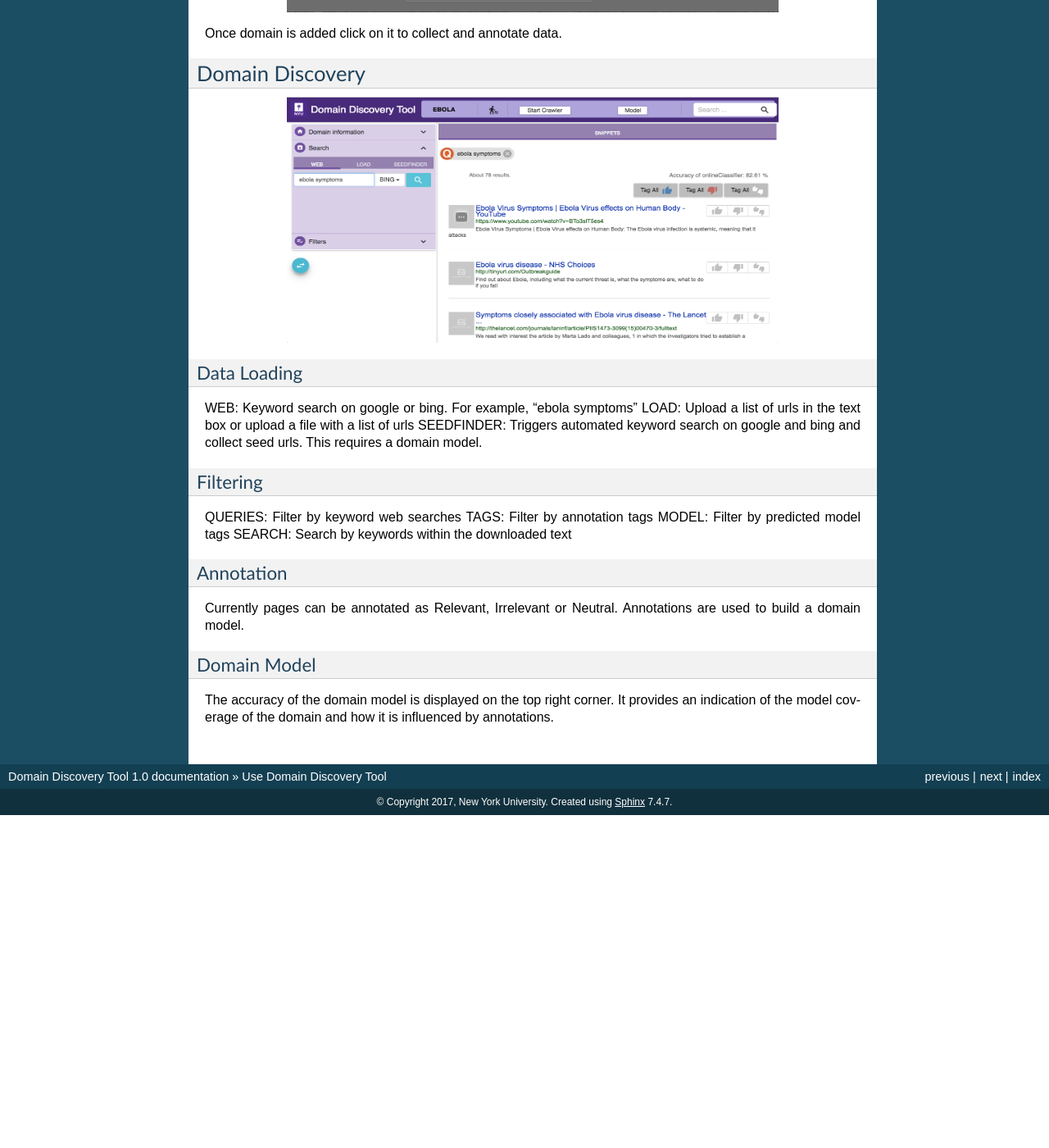
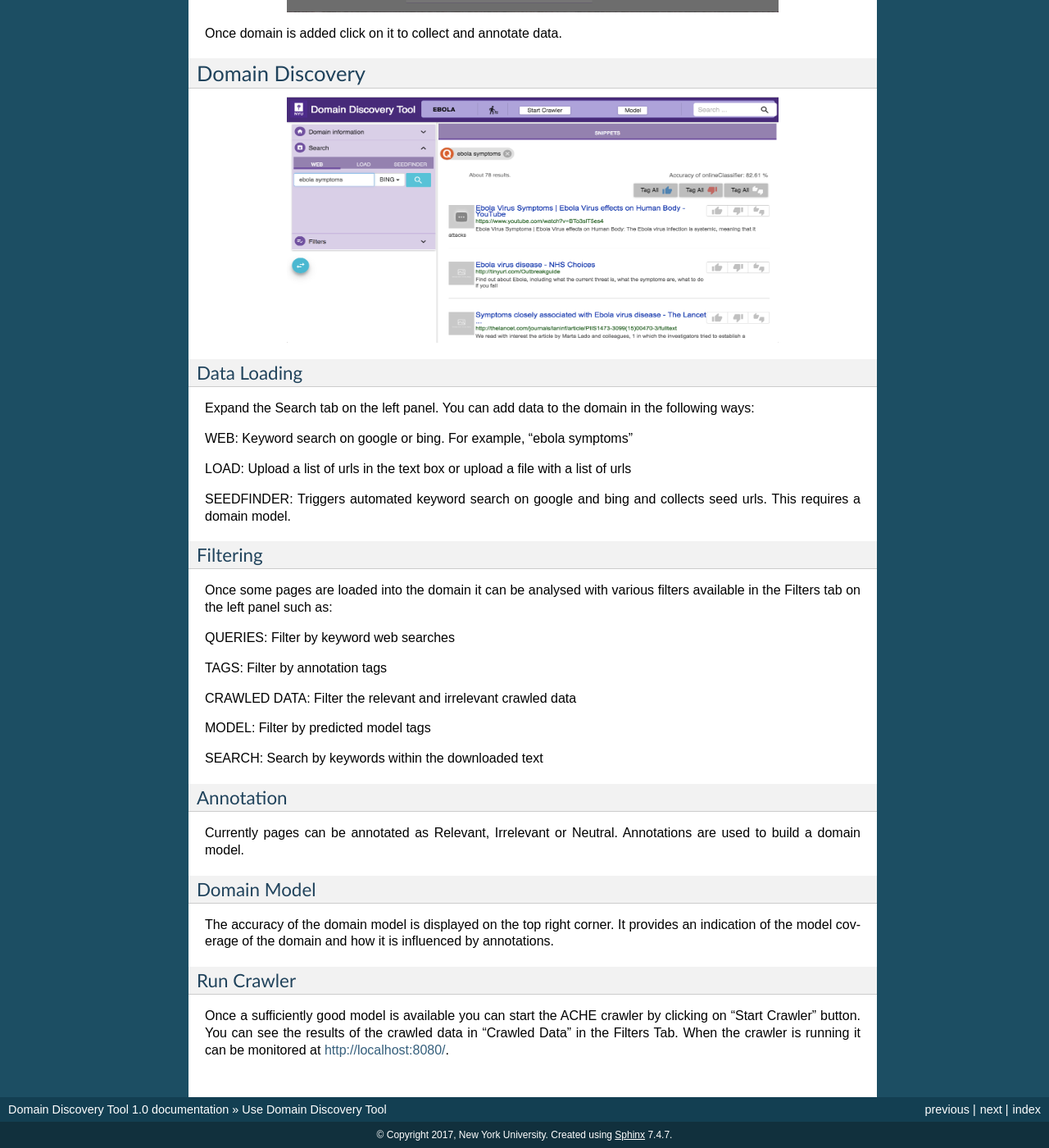
Before and after one commit to VIDA-NYU/domain_discovery_tool, a Sphinx documentation site: the page built from docs/use.rst, in a window 1280 px wide and 1400 px high, scrolled down 508 px. Shown: the whole window at 82% size. Built offline with Sphinx 7.4.7, drawn with Linux system fonts in a browser that asks for light colours; before the commit the page ends 1502 px from its top, so only the background shows below that; some of the changed text lies outside the part shown.

Commit message:
Updated usage

```diff
--- a/docs/use.rst
+++ b/docs/use.rst
@@ -6,7 +6,7 @@ Now you should be able to head to http://localhost:8084/ to interact with the to
 Add Domain
 ----------
 
-Domain maintains context of domain discovery.
+Begin by adding domain. Domain maintains context of domain discovery.
 
 .. image:: add_domain.png
    :width: 600px
@@ -28,16 +28,27 @@ Domain Discovery
 Data Loading
 ~~~~~~~~~~~~
 
+Expand the Search tab on the left panel. You can add data to the domain in the following ways:
+
 WEB: Keyword search on google or bing. For example, “ebola symptoms”
+
 LOAD: Upload a list of urls in the text box or upload a file with a list of urls
-SEEDFINDER: Triggers automated keyword search on google and bing and collect seed urls. This requires a domain model.
+
+SEEDFINDER: Triggers automated keyword search on google and bing and collects seed urls. This requires a domain model.
 
 Filtering
 ~~~~~~~~~
 
+Once some pages are loaded into the domain it can be analysed with various filters available in the Filters tab on the left panel such as:
+
 QUERIES: Filter by keyword web searches
+
 TAGS: Filter by annotation tags
+
+CRAWLED DATA: Filter the relevant and irrelevant crawled data
+
 MODEL: Filter by predicted model tags
+
 SEARCH: Search by keywords within the downloaded text
 
 Annotation
@@ -49,3 +60,8 @@ Domain Model
 ~~~~~~~~~~~~
 
 The accuracy of the domain model is displayed on the top right corner. It provides an indication of the model coverage of the domain and how it is influenced by annotations.
+
+Run Crawler
+~~~~~~~~~~~
+
+Once a sufficiently good model is available you can start the ACHE crawler by clicking on "Start Crawler" button. You can see the results of the crawled data in "Crawled Data" in the Filters Tab. When the crawler is running it can be monitored at http://localhost:8080/.
```
